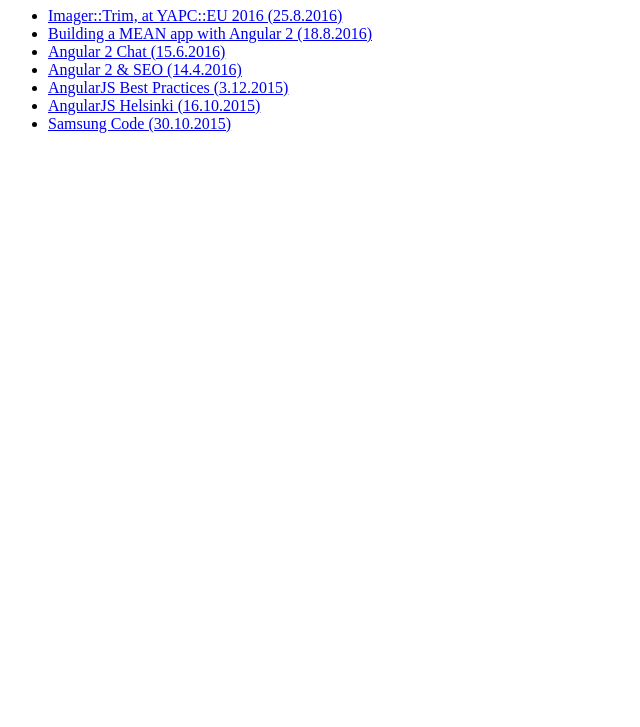
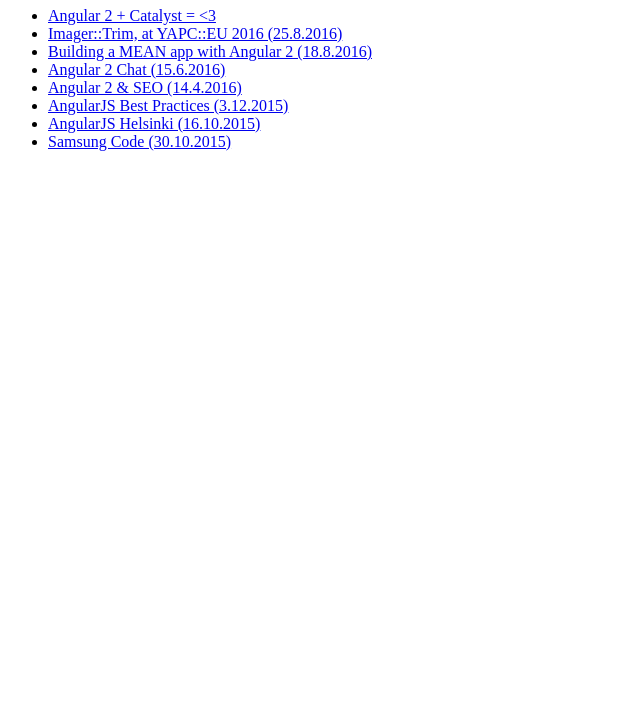
Before and after one commit to jussikinnula/jussikinnula.github.io, a website: page index.html in a window 1280 px wide. Shown: the part 73-800 px from the top of the page, without its empty margins (0-640 px from the left). Drawn offline with Linux system fonts and the light colour scheme.

Commit message:
Update index

```diff
--- a/index.html
+++ b/index.html
@@ -9,6 +9,7 @@
     <body>
         <h1>Jussi Kinnula's presentations</h1>
         <ul>
+            <li><a href="yapc-eu-angular2-catalyst-20160826">Angular 2 + Catalyst = &lt;3</a></li>
             <li><a href="yapc-eu-imager-trim-20160825">Imager::Trim, at YAPC::EU 2016 (25.8.2016)</a></li>
             <li><a href="angular2-mean-20160818">Building a MEAN app with Angular 2 (18.8.2016)</a></li>
             <li><a href="angular2-chat-20160615">Angular 2 Chat (15.6.2016)</a></li>
```
